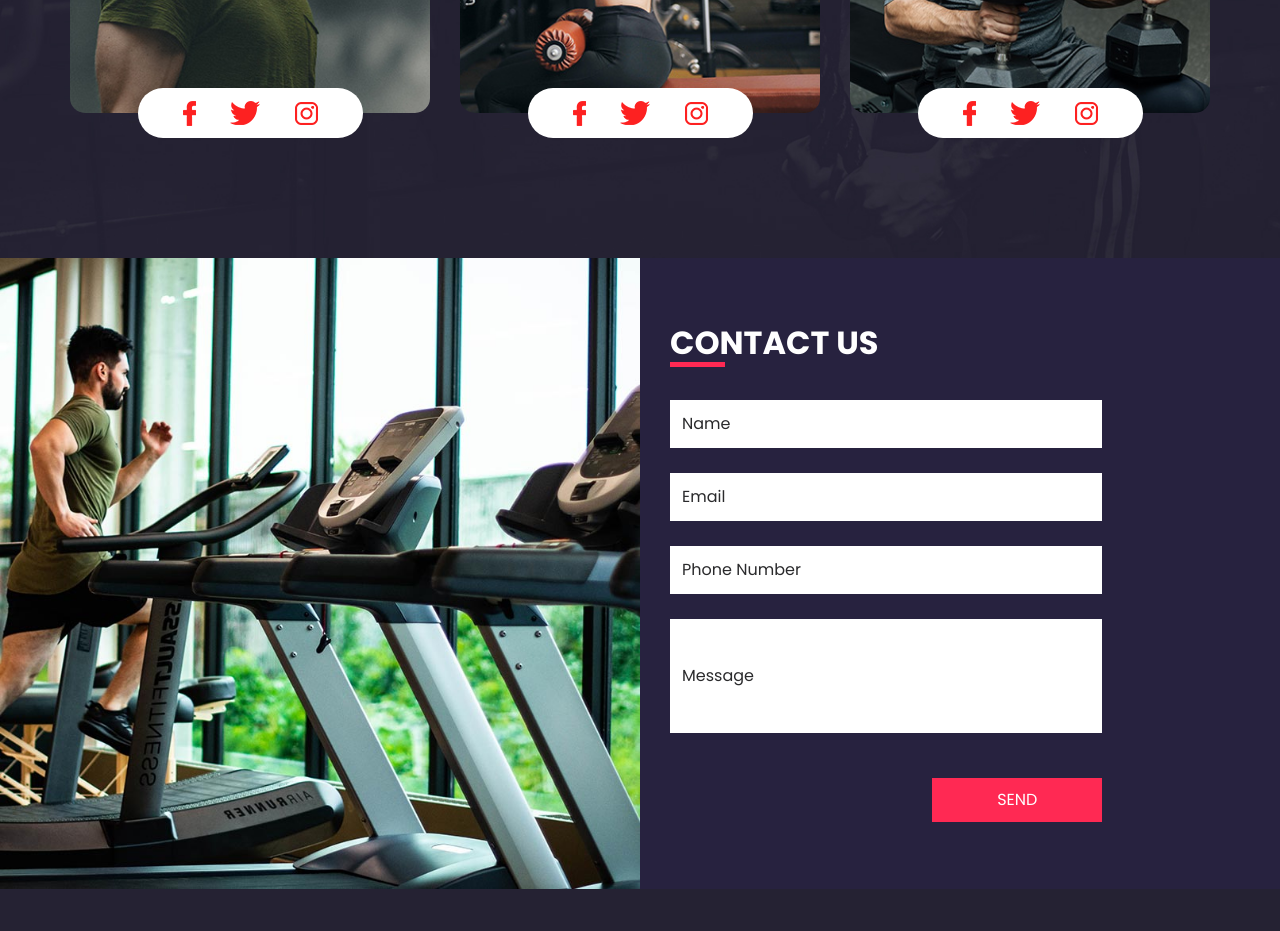
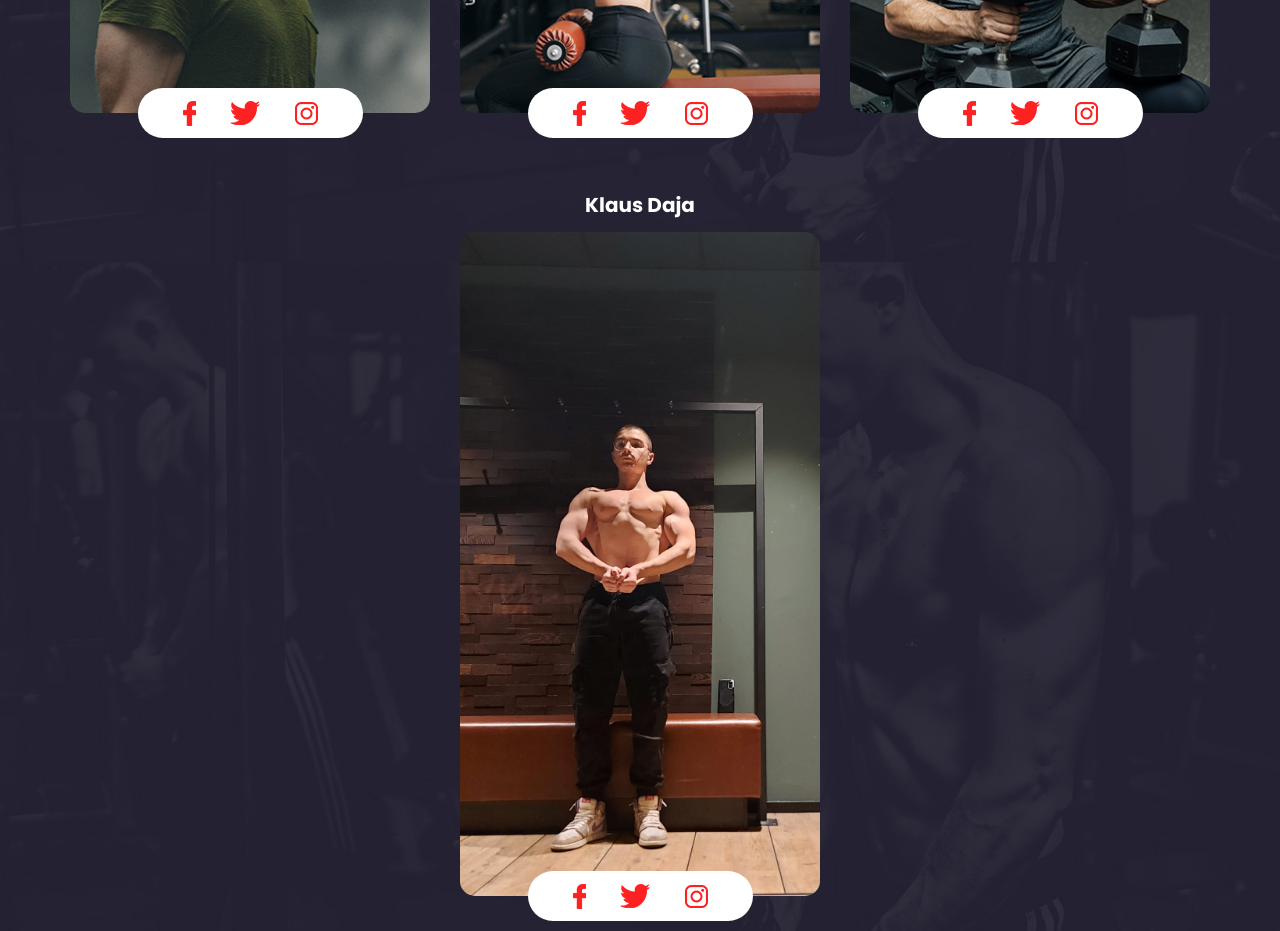
Before and after one commit to danieleene2004/es2, a plain HTML site: page neogym-html/index.html in a window 1280 px wide. Shown: the part 2420-3351 px from the top of the page. Drawn offline with nearby package versions, Linux system fonts and the light colour scheme.

Commit message:
Added pt

```diff
--- a/neogym-html/index.html
+++ b/neogym-html/index.html
@@ -411,6 +411,29 @@
             </div>
           </div>
         </div>
+        <div class="col-lg-4 col-md-6 mx-auto">
+            <div class="box">
+              <div class="name">
+                <h5>
+                  Klaus Daja
+                </h5>
+              </div>
+              <div class="img-box">
+                <img src="images/t4.jpg" alt="">
+              </div>
+              <div class="social_box">
+                <a href="">
+                  <img src="images/facebook-logo.png" alt="">
+                </a>
+                <a href="">
+                  <img src="images/twitter.png" alt="">
+                </a>
+                <a href="">
+                  <img src="images/instagram-logo.png" alt="">
+                </a>
+              </div>
+            </div>
+          </div>
       </div>
     </div>
   </section>
```
Also changed, not shown: neogym-html/trainer.html (+23 -0 lines), neogym-html/images/t4.jpg (added).
